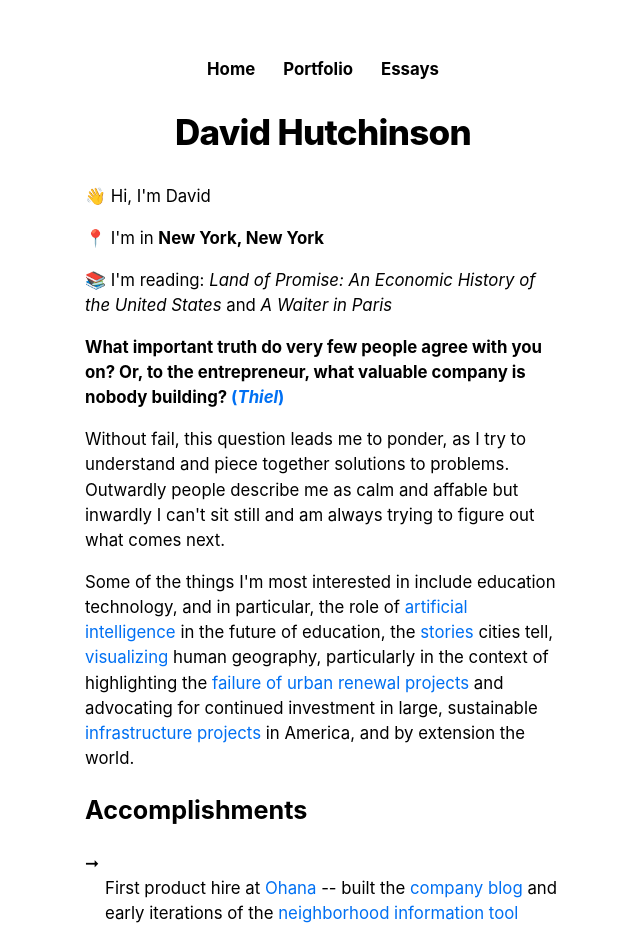
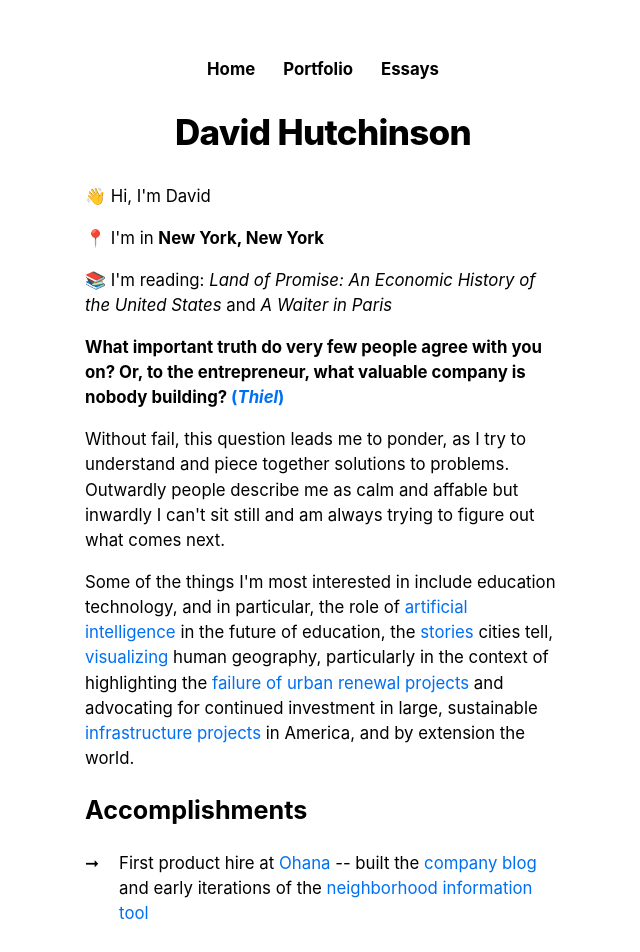
Before and after one commit to dvdhutch/dvdhutch-personal-site, a Next.js app: page / in a window 1280 px wide. Shown: the top 952 px of the page, without its empty margins (317-957 px from the left). Built offline with nearby package versions, Linux system fonts and the light colour scheme.

Commit message:
again arrow tweaks

```diff
--- a/pages/index.js
+++ b/pages/index.js
@@ -29,7 +29,7 @@ export default function Home({ allPostsData }) {
         <p> Some of the things I'm most interested in include education technology, and in particular, the role of <a href="https://www.ted.com/talks/sal_khan_the_amazing_ai_super_tutor_for_students_and_teachers/c">artificial intelligence</a> in the future of education, the <a href="http://paulgraham.com/cities.html">stories</a> cities tell, <a href="https://ourworldindata.org/">visualizing</a> human geography, particularly in the context of highlighting the <a href="https://www.segregationbydesign.com/">failure of urban renewal projects</a> and advocating for continued investment in large, sustainable <a href="https://www.noahpinion.blog/p/interview-patrick-collison-co-founder">infrastructure projects</a> in America, and by extension the world. </p>
         <h2>Accomplishments</h2>
         <ul className={utilStyles.arrowList}>
-          <li>
+          <li className={utilStyles.workItem}>
             <span className={utilStyles.arrow}>➞</span>
             <span className={utilStyles.indentedText}>First product hire at <Link href="/page1"><a>Ohana</a></Link> -- built the <Link href="/page1"><a>company blog</a></Link> and early iterations of the <Link href="/page1"><a>neighborhood information tool</a></Link></span>
           </li>
--- a/styles/utils.module.css
+++ b/styles/utils.module.css
@@ -92,3 +92,8 @@
   display: inline-block; /* Allows margin/padding to take effect */
   margin-left: 20px; /* Adjust the value as needed for indentation */
 }
+
+.workItem {
+  display: flex; /* Use flexbox for alignment */
+  align-items: flex-start; /* Align items at the start */
+}
```
